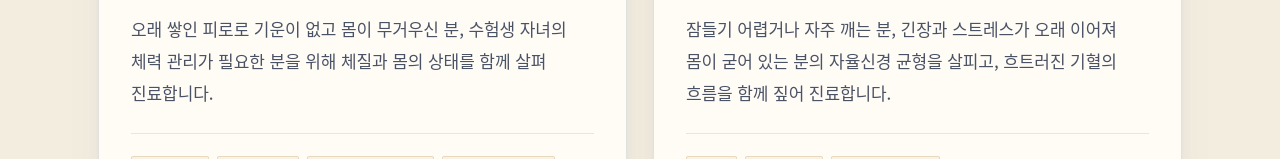
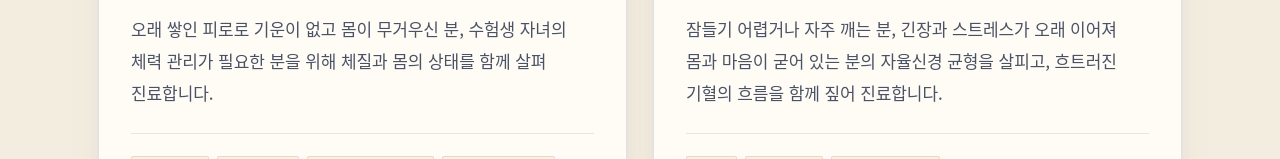
Before and after one commit to taegeukclinic/taegeukclinic.github.io, a plain HTML site: page index.html in a window 1280 px wide. Shown: the part 3036-3195 px from the top of the page. Drawn offline with Linux system fonts and the light colour scheme.

Commit message:
주요진료 02 카드 문구 수정: 몸과 마음이 굳어 있는 분

```diff
--- a/index.html
+++ b/index.html
@@ -1170,7 +1170,7 @@
           <h3><span>자율신경 · 수면</span><span>마음 건강</span></h3>
           <p>
             잠들기 어렵거나 자주 깨는 분, 긴장과 스트레스가 오래 이어져
-            몸이 굳어 있는 분의 자율신경 균형을 살피고, 흐트러진 기혈의 흐름을 함께 짚어 진료합니다.
+            몸과 마음이 굳어 있는 분의 자율신경 균형을 살피고, 흐트러진 기혈의 흐름을 함께 짚어 진료합니다.
           </p>
           <ul class="tags">
             <li>불면</li>
```
